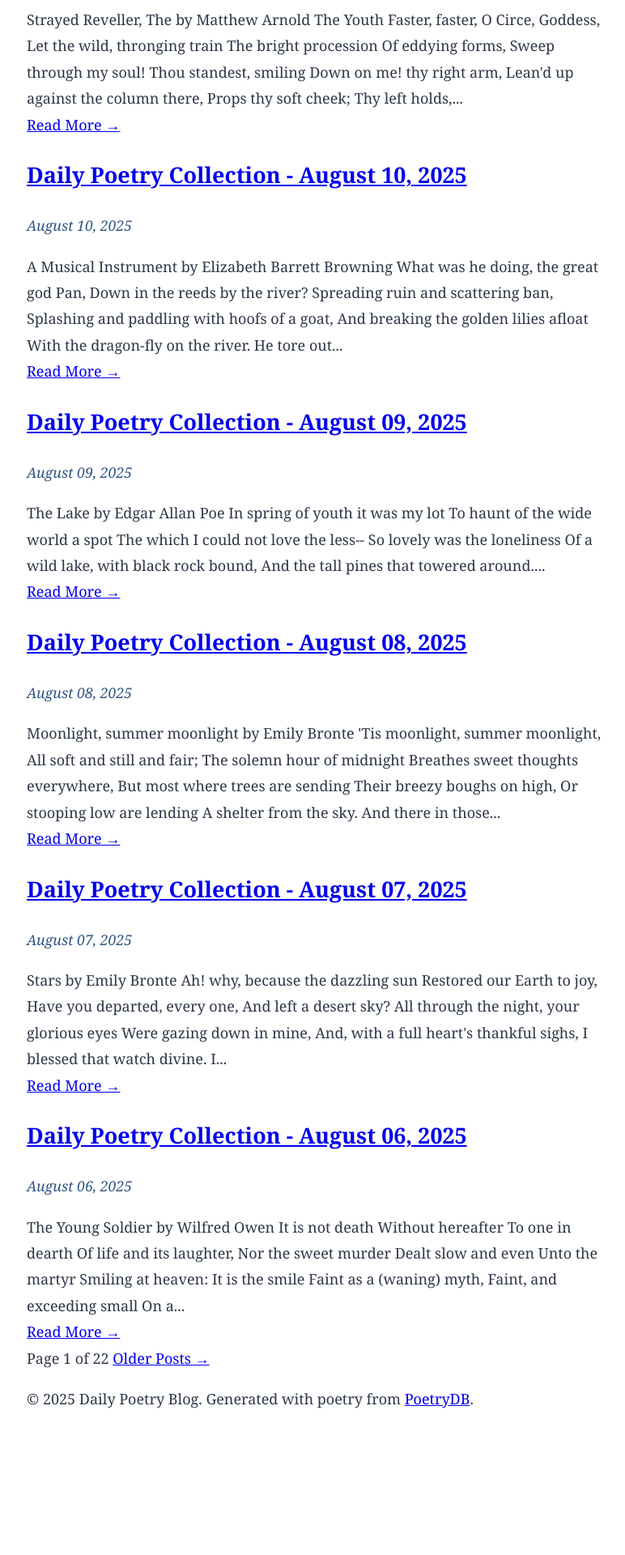
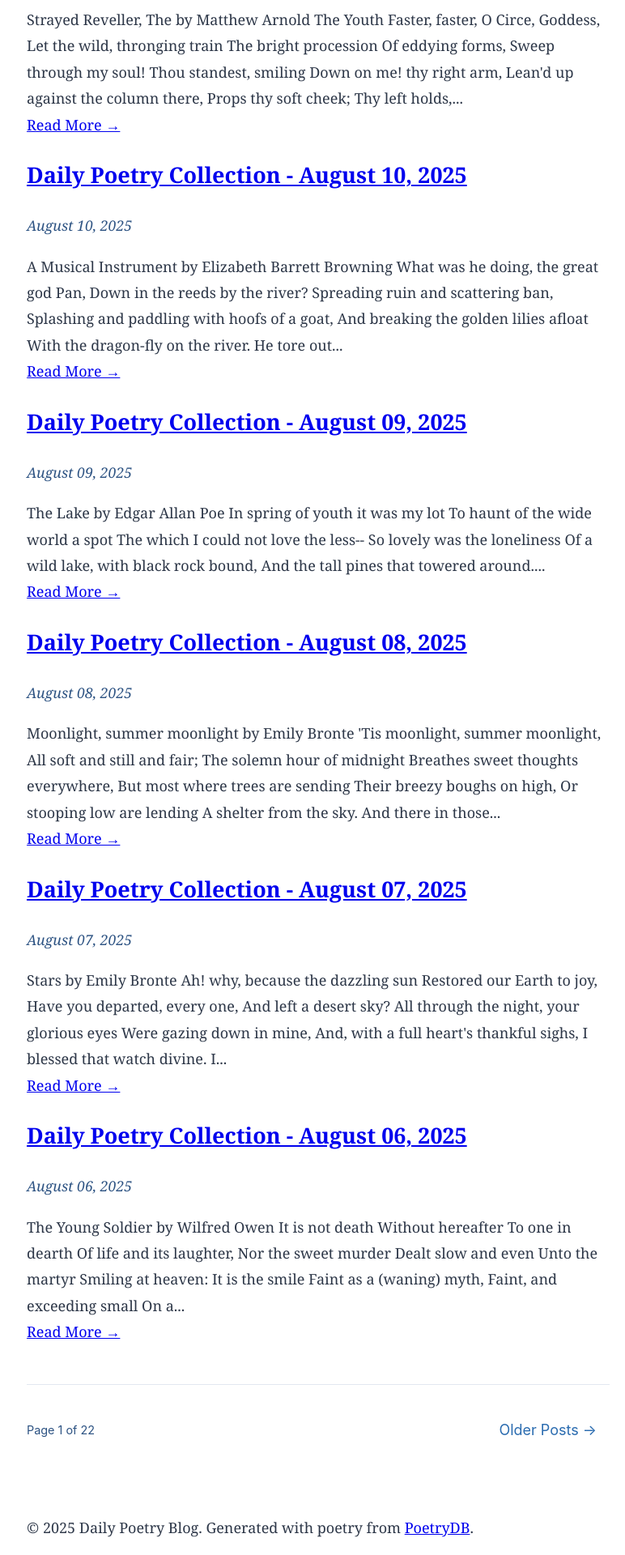
Before and after one commit to VishakBharadwaj94/poetry-service, a Jekyll site: the page built from index.html, in a window 1280 px wide. Shown: the part 1567-3487 px from the top of the page at 81% size, without its empty margins (247-1019 px from the left). Built offline with Jekyll 4.4.1, drawn with Linux system fonts in a browser that asks for light colours; the list of posts is cut into pages by our own code; before the commit the page ends 3328 px from its top, so only the background shows below that.

Commit message:
Update style.css

```diff
--- a/assets/css/style.css
+++ b/assets/css/style.css
@@ -302,3 +302,31 @@ body {
     font-size: 0.95rem;
     color: var(--secondary-color);
 }
+
+/* Pagination styles */
+.pagination {
+    display: flex;
+    justify-content: space-between;
+    align-items: center;
+    margin: 3rem 0;
+    padding: 2rem 0;
+    border-top: 1px solid var(--border-color);
+    font-family: var(--heading-font);
+}
+
+.pagination a {
+    color: var(--link-color);
+    text-decoration: none;
+    padding: 0.5rem 1rem;
+    border-radius: 4px;
+    transition: background-color 0.2s;
+}
+
+.pagination a:hover {
+    background-color: var(--code-bg);
+}
+
+.page-info {
+    color: var(--secondary-color);
+    font-size: 0.9rem;
+}
```
